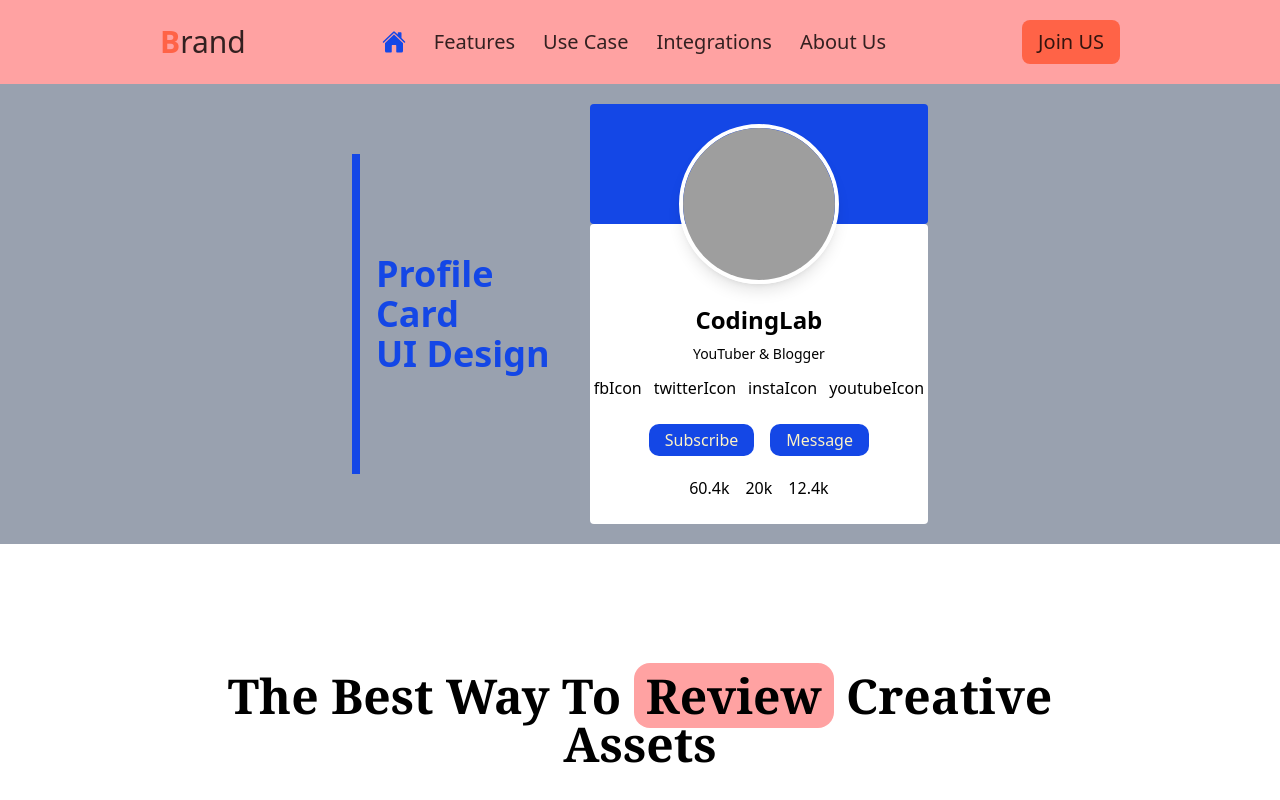
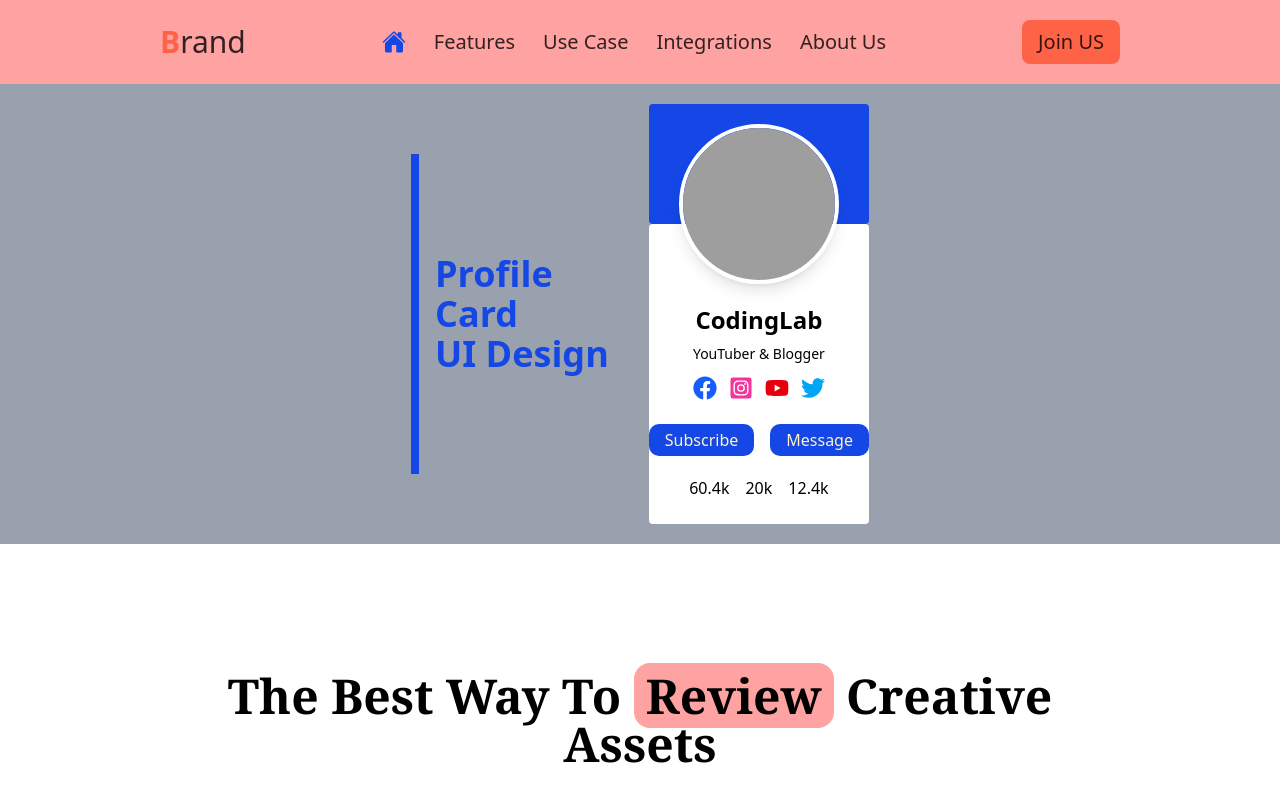
Before and after one commit to sushil-40/tailwindSchool, a React (Vite) app: page / in a window 1280 px wide. Shown: the top 800 px of the page. Built offline with nearby package versions, Linux system fonts and the light colour scheme; grey boxes are pictures that could not be loaded.

Commit message:
adding social media icons and mapping them with different text color for icons

```diff
--- a/src/components/Challenge/UserCard.jsx
+++ b/src/components/Challenge/UserCard.jsx
@@ -1,5 +1,33 @@
 import React from "react";
+import {
+  FaFacebook,
+  FaInstagramSquare,
+  FaYoutube,
+  FaTwitter,
+} from "react-icons/fa";
 
+const socialMediaIcons = [
+  {
+    name: "facebook",
+    icon: FaFacebook,
+    className: "text-blue-600 hover:text-blue-800",
+  },
+  {
+    name: "instagram",
+    icon: FaInstagramSquare,
+    className: "text-pink-500 hover:text-pink-700",
+  },
+  {
+    name: "youtube",
+    icon: FaYoutube,
+    className: "text-red-600 hover:text-red-800",
+  },
+  {
+    name: "twitter",
+    icon: FaTwitter,
+    className: "text-sky-500 hover:text-sky-700",
+  },
+];
 // CHALLENGE 1:
 
 // https://www.codingnepalweb.com/wp-content/uploads/2022/12/Top-2010-20Profile-20Card-20Template-20Designs-20in-20HTML-20-amp-20CSS.jpg
@@ -19,6 +47,7 @@ import React from "react";
 //     Styling: All styling must be done using Tailwind CSS.
 
 //     Responsiveness: The layout should be fully responsive across different screen sizes.
+
 const UserCard = () => {
   return (
     <div className="flex justify-center items-center bg-gray-400 mx-auto min-h-[300px]">
@@ -48,10 +77,11 @@ const UserCard = () => {
           <p className="text-center text-sm mb-2">YouTuber & Blogger</p>
           <div className="flex justify-center gap-3 p-1">
             {/* Social Icons */}
-            <div>fbIcon</div>
-            <div>twitterIcon</div>
-            <div>instaIcon</div>
-            <div>youtubeIcon</div>
+            {socialMediaIcons.map(({ name, icon: Icon, className }) => (
+              <div className={`${className} text-2xl`} key={name}>
+                <Icon />
+              </div>
+            ))}
           </div>
           <div className="mt-5 flex justify-center gap-4">
             <button className="bg-blue-700 text-amber-100 rounded-[10px] p-1 px-4">
```
